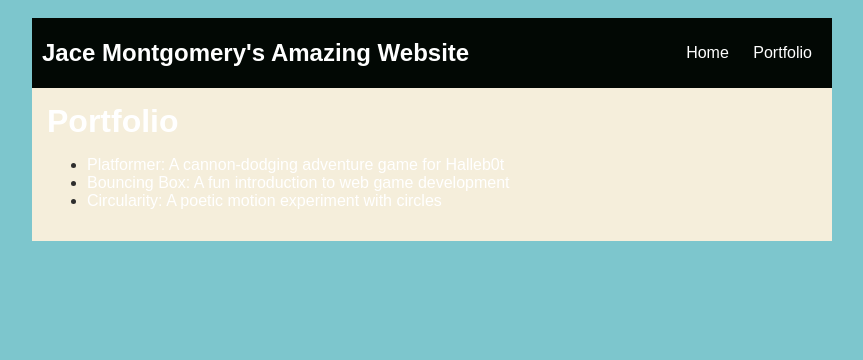
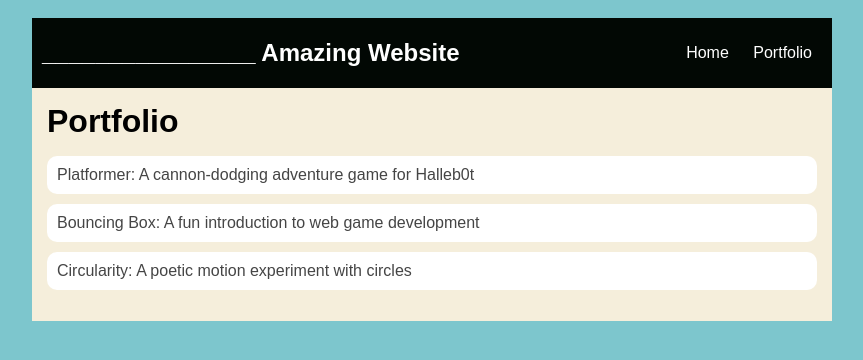
Before and after one commit to JaceMontgomery8519902/JaceMontgomery8519902.github.io, a plain HTML site: page portfolio.html in a window 1280 px wide. Shown: the whole page, without its empty margins (208-1071 px from the left). Drawn offline with Linux system fonts and the light colour scheme.

Commit message:
portfolio

```diff
--- a/fsd-projects/platformer/platformer.js
+++ b/fsd-projects/platformer/platformer.js
@@ -27,11 +27,12 @@ $(function () {
     //////////////////////////////////
 
     // TODO 1 - Enable the Grid
-    // toggleGrid();
+    toogleGrid();
+
 
 
     // TODO 2 - Create Platforms
-
+createPlatform(400, 200, 50, 19 )
 
 
 
--- a/portfolio.html
+++ b/portfolio.html
@@ -1,7 +1,7 @@
 <!DOCTYPE html>
 <html>
   <head>
-     <title>Jace Montgomery's Computer Science Website</title>
+     <title>______________ Computer Science Website</title>
      <link rel="stylesheet" href="style.css" />
   </head>
 
@@ -10,7 +10,7 @@
     <!-- All content goes here -->
     <div id="all-contents">
        <nav>
-        <h1> Jace Montgomery's Amazing Website</h1>
+        <h1>________________ Amazing Website</h1>
           <ul id="nav-ul">
             <li class="nav-li">
   <a href="index.html">Home</a>
--- a/style.css
+++ b/style.css
@@ -60,3 +60,30 @@ body {
    h2, h3 {
        margin: 0px;
    }
+
+
+/* portfolio styles */
+         .content h1 {
+             color: black;
+         }
+
+         #portfolio {
+             list-style-type: none;
+             padding-left: 0;
+         }
+
+         #portfolio li {
+             background: #fff;
+             padding: 10px;
+             border-radius: 10px;
+             margin-bottom: 10px;
+         }
+
+         #portfolio li:hover {
+             background: #eee;
+         }
+
+         #portfolio a {
+             text-decoration: none;
+             color: #454545;
+         }
```
